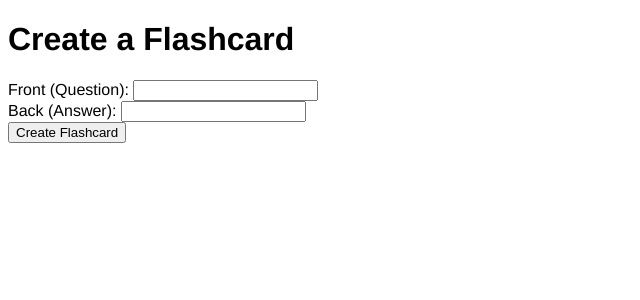
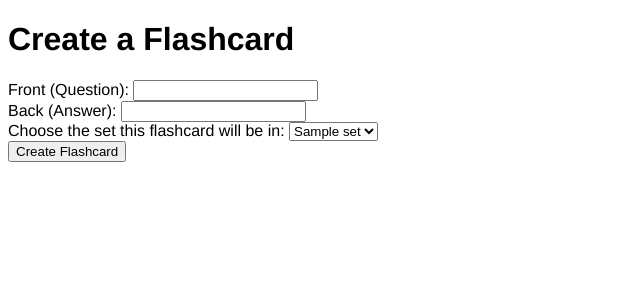
Before and after one commit to Xestycheeze/FlashcardFlask, a Flask app: page /create_cards in a window 1280 px wide. Shown: the part 106-406 px from the top of the page, without its empty margins (0-640 px from the left). Run offline with Flask 3, Linux system fonts and the light colour scheme; the visitor is signed in with stand-in values (Sample User, id 1); tables that the repository leaves empty hold one stand-in row (values such as "Sample post").

Commit message:
Fix issue where function `show_sets` shows sets created not by the current logged in user. On HTML page, "View Sets", "Create Set", and "Create Card" all will redirect to login page if not logged in. Function `create_cards` now asks the user which set the new card will be in via a dropdown menu.

```diff
--- a/app.py
+++ b/app.py
@@ -32,15 +32,17 @@ def home():
 #view sets from our databse
 @app.route('/sets', methods=['GET'])
 def show_sets():
-    all_sets = SetModel.query.all()
-    return render_template("sets.html", sets=all_sets)
+    if not session.get("user_id"):
+        return redirect(url_for("login"))
+    user_sets = SetModel.query.filter_by(user_id=session.get("user_id")).all()
+    return render_template("sets.html", sets=user_sets)
 
 #create a new set
 @app.route('/create_set', methods=['GET', 'POST'])
 def create_sets():
+    if not session.get("user_id"):
+        return redirect(url_for("login"))
     if request.method == 'POST':
-        if not session.get("user_id"):
-            return redirect(url_for("login"))
         user = db.session.execute(db.select(UserModel).where(UserModel.id == session.get("user_id"))).scalar_one_or_none()
         name = request.form.get('name')
         new_set = SetModel(name=name, user_id=user.id)
@@ -58,22 +60,29 @@ def show_set_cards(set_id):
 #create a new card for the 1st set
 @app.route('/create_cards', methods=['GET', 'POST'])
 def create_cards():
-    first_set = SetModel.query.first()
-    no_set = False #at least we have 1 set
+    if not session.get("user_id"):
+        return redirect(url_for("login"))
+    user = db.session.execute(db.select(UserModel).where(UserModel.id == session.get("user_id"))).scalar_one_or_none()
+    print(user)
+    user_sets = SetModel.query.filter_by(user_id=user.id).all()
 
-    if not first_set:
-        no_set = True
+    no_set = True # query yields no sets
+
+    if len(user_sets) > 0:
+        no_set = False
+        first_set = user_sets[0]
 
     if request.method == 'POST' and not no_set:
         front = request.form.get('front')
         back = request.form.get('back')
+        set_id = request.form.get('set_id')
 
-        new_card = CardModel(front=front, back=back, set_id=first_set.id)
+        new_card = CardModel(front=front, back=back, set_id=set_id)
         db.session.add(new_card)
         db.session.commit()
-        return redirect(url_for('show_set_cards', set_id=first_set.id))
+        return redirect(url_for('show_set_cards', set_id=set_id))
 
-    return render_template("create_cards.html", no_set=no_set)
+    return render_template("create_cards.html", no_set=no_set, user_sets=user_sets)
 
 #signup route
 @app.route('/signup', methods=['GET', 'POST'])
--- a/templates/create_cards.html
+++ b/templates/create_cards.html
@@ -6,7 +6,7 @@
 <h1>Create a Flashcard</h1>
 
 {% if no_set %}
-    <p>Create your set below:</p>
+    <p>Create a set before creating your first flashcard!</p>
     <a href="{{ url_for('create_sets') }}">
         <button>Create Set</button>
     </a>
@@ -18,6 +18,13 @@
         <label for="back">Back (Answer):</label>
         <input type="text" id="back" name="back" required><br>
 
+        <label for="set_id">Choose the set this flashcard will be in:</label>
+        <select id="set_id" name="set_id">
+            {% for item in user_sets %}
+                <option value="{{ item.id }}">{{ item.name }}</option>
+            {% endfor %}
+        </select><br>
+
         <button type="submit">Create Flashcard</button>
     </form>
 {% endif %}
```
